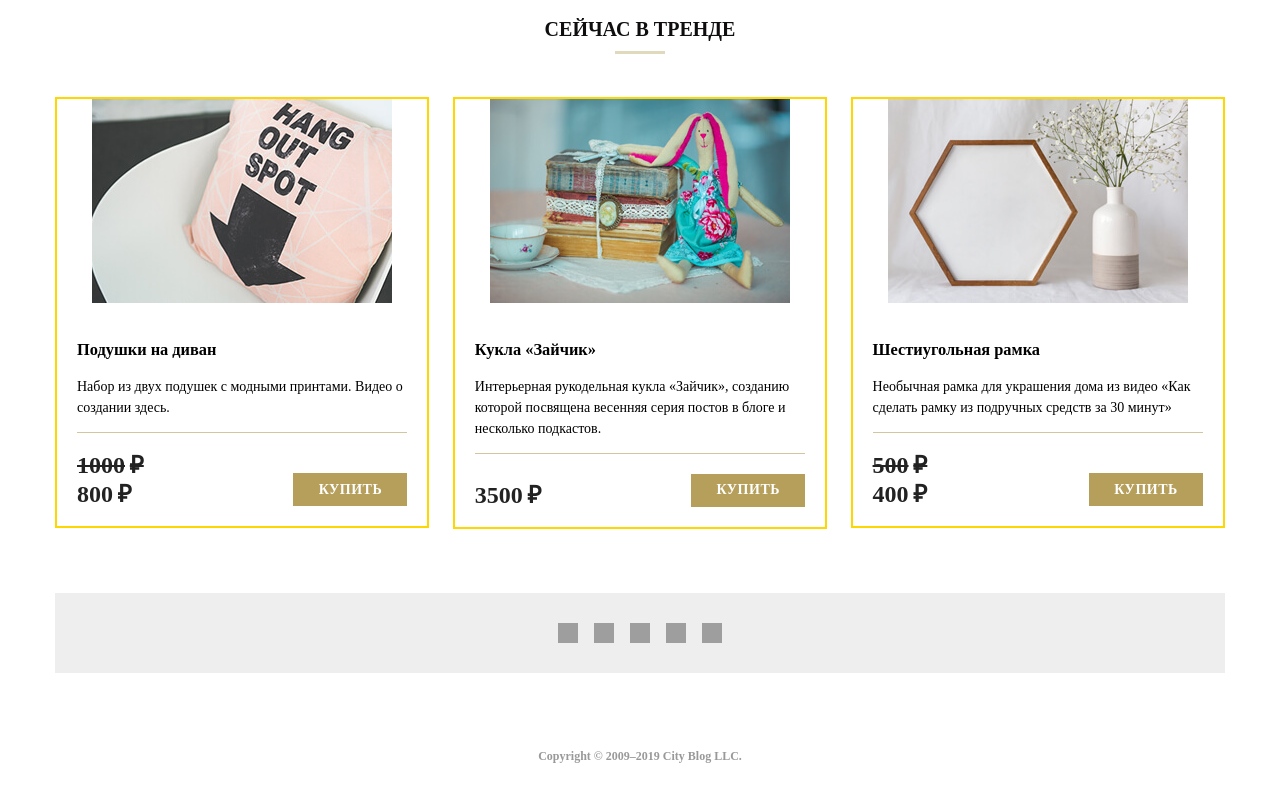
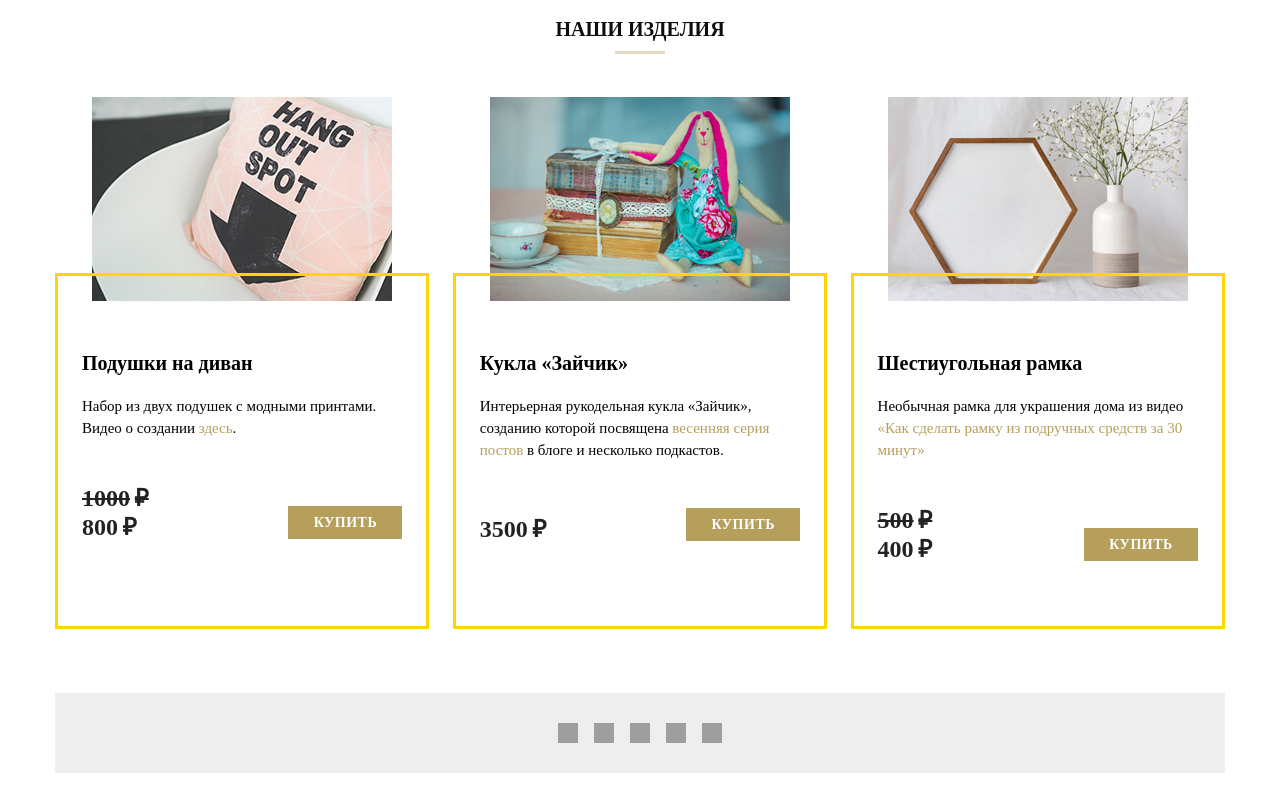
Before and after one commit to Motorio/MQ, a plain HTML site: page index.html in a window 1280 px wide. Shown: the part 3359-4170 px from the top of the page. Drawn offline with Linux system fonts and the light colour scheme; grey boxes are pictures that could not be loaded; a web font is replaced by a local one.

Commit message:
v3.0_diploma
Added "our products" field

```diff
--- a/css/style.css
+++ b/css/style.css
@@ -616,7 +616,6 @@ font-size: 20px;
   line-height: 24px;
 }
 
-
 .products-wrapper {
   width: 1200px;
   padding: 0 15px;
@@ -626,8 +625,6 @@ line-height: 24px;
   margin: auto;
 }
 
-
-
 .products {
   display: flex;
   flex-wrap: wrap;
@@ -636,42 +633,61 @@ align-items: flex-start;
 
 .product {
   box-sizing: border-box;
-border: 2px solid #ffd700;
   font-size: 14px;
   margin-top: 2%;
-
   width: 32%;
 }
 
-.product__imgbox {}
+.product__imgbox {
+  height: 206px;
+
+}
 
 .product__img {
-  max-width: 100%;
+  width: 300px;
   margin-right: auto;
   margin-left: auto;
   display: block;
 }
 
 .product__body {
-  padding: 20px;
+  margin-top: -30px;
+  border: 3px solid #ffd700;
+  height: 267px;
+  padding: 55px 24px 28px;
+  position: relative;
+}
+
+.product__title {
+  font-size: 20px;
+  font-weight: 700;
+  line-height: 24px;
 }
 
 .product__description p {
   margin-top: 0;
-  line-height: 1.5;
+  font-size: 15px;
+  line-height: 22px;
+}
+
+.description_link {
+  text-decoration: none;
+  color: #b59f5b;
+
 }
 
 .product:nth-child(3n+2) {
   margin-left: 2%;
   margin-right: 2%;
 }
+
 .product__footer {
+  font-size: 20px;
+  display: flex;
+  flex-wrap: wrap;
   align-items: flex-end;
   justify-content: space-between;
-  border-top: 1px solid #d3c59d;
-  padding-top: 20px;
-  display: flex;
-  flex-wrap: wrap;
+  padding-top: 10%;
 }
 
 .product__price_old {
@@ -679,6 +695,7 @@ margin-right: 2%;
   font-size: 14px;
   margin-bottom: 5px;
 }
+
 .product__price {
   font-size: 24px;
   font-weight: 700;
@@ -686,7 +703,7 @@ margin-right: 2%;
   line-height: 1;
   display: flex;
 }
-.product__rub {
+.currency {
   margin-left: .2em;
 }
 
--- a/index.html
+++ b/index.html
@@ -470,35 +470,40 @@
 
         </div>
       </div>
-      <div class="our_products"><h2 class="products_heading"><a class="products-heading-link" href="#">Сейчас в тренде</a></h2>
+      <div class="our_products"><h2 class="products_heading"><a class="products-heading-link" href="#">Наши изделия</a></h2>
       </div>
 <div class="products-wrapper ">
 
   <div class="products">
     <article class="product">
+
       <div class="product__imgbox">
-        <img class="product__img" src="./images/shop-item-desk1.jpg" alt="Превью товара">
+        <img class="product__img" src="./images/shop-item-desk1.jpg" alt="Превью товара: Подушки">
       </div>
+
       <div class="product__body">
+
         <div class="product__content">
           <h3 class="product__title">Подушки на диван</h3>
           <div class="product__description">
-            <p>Набор из двух подушек с модными принтами. Видео о создании здесь.</p>
+            <p>Набор из двух подушек с модными принтами. Видео о создании <a class="description_link" href="#">здесь</a>.</p>
           </div>
         </div>
+
         <footer class="product__footer">
           <div class="product__prices">
             <span class="product__price product__price_old">
               <span class="product__price-value">1000</span>
-              <span class="product__rub">₽</span>
+              <span class="currency">₽</span>
             </span>
             <span class="product__price">
               <span class="product__price-value">800</span>
-              <span class="product__rub">₽</span>
+              <span class="currency">₽</span>
             </span>
           </div>
           <button class="product__button" type="button">Купить</button>
         </footer>
+
       </div>
     </article>
   <article class="product">
@@ -509,18 +514,15 @@
         <div class="product__content">
           <h3 class="product__title">Кукла «Зайчик»</h3>
           <div class="product__description">
-            <p>Интерьерная рукодельная кукла «Зайчик», созданию которой посвящена весенняя серия постов в блоге и несколько подкастов.</p>
+            <p>Интерьерная рукодельная кукла «Зайчик», созданию которой посвящена <a class="description_link" href="#">весенняя серия постов</a> в блоге и несколько подкастов.</p>
           </div>
         </div>
         <footer class="product__footer">
           <div class="product__prices">
-            <!-- <span class="product__price product__price_old">
-              <span class="product__price-value">2 110 610</span>
-              <span class="product__rub">₽</span>
-            </span> -->
+
             <span class="product__price">
               <span class="product__price-value">3500</span>
-              <span class="product__rub">₽</span>
+              <span class="currency">₽</span>
             </span>
           </div>
           <button class="product__button" type="button">Купить</button>
@@ -535,18 +537,18 @@
         <div class="product__content">
           <h3 class="product__title">Шестиугольная рамка</h3>
           <div class="product__description">
-            <p>Необычная рамка для украшения дома из видео «Как сделать рамку из подручных средств за 30 минут»</p>
+            <p>Необычная рамка для украшения дома из видео <a class="description_link" href="#">«Как сделать рамку из подручных средств за 30 минут»</a></p>
           </div>
         </div>
         <footer class="product__footer">
           <div class="product__prices">
             <span class="product__price product__price_old">
               <span class="product__price-value">500</span>
-              <span class="product__rub">₽</span>
+              <span class="currency">₽</span>
             </span>
             <span class="product__price">
               <span class="product__price-value">400</span>
-              <span class="product__rub">₽</span>
+              <span class="currency">₽</span>
             </span>
           </div>
           <button class="product__button" type="button">Купить</button>
```
Lines whose indentation alone changed are shown as unchanged.
